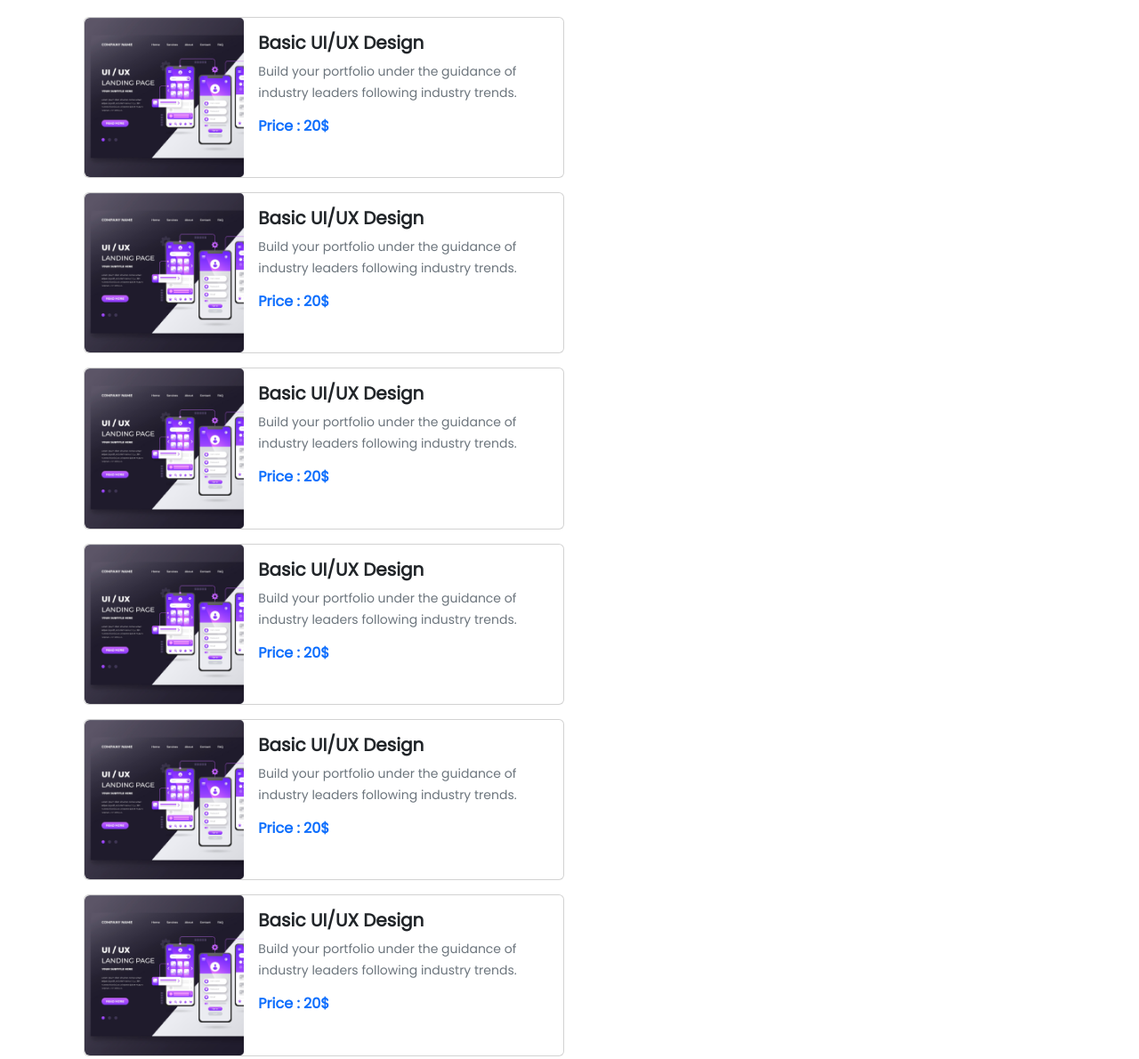
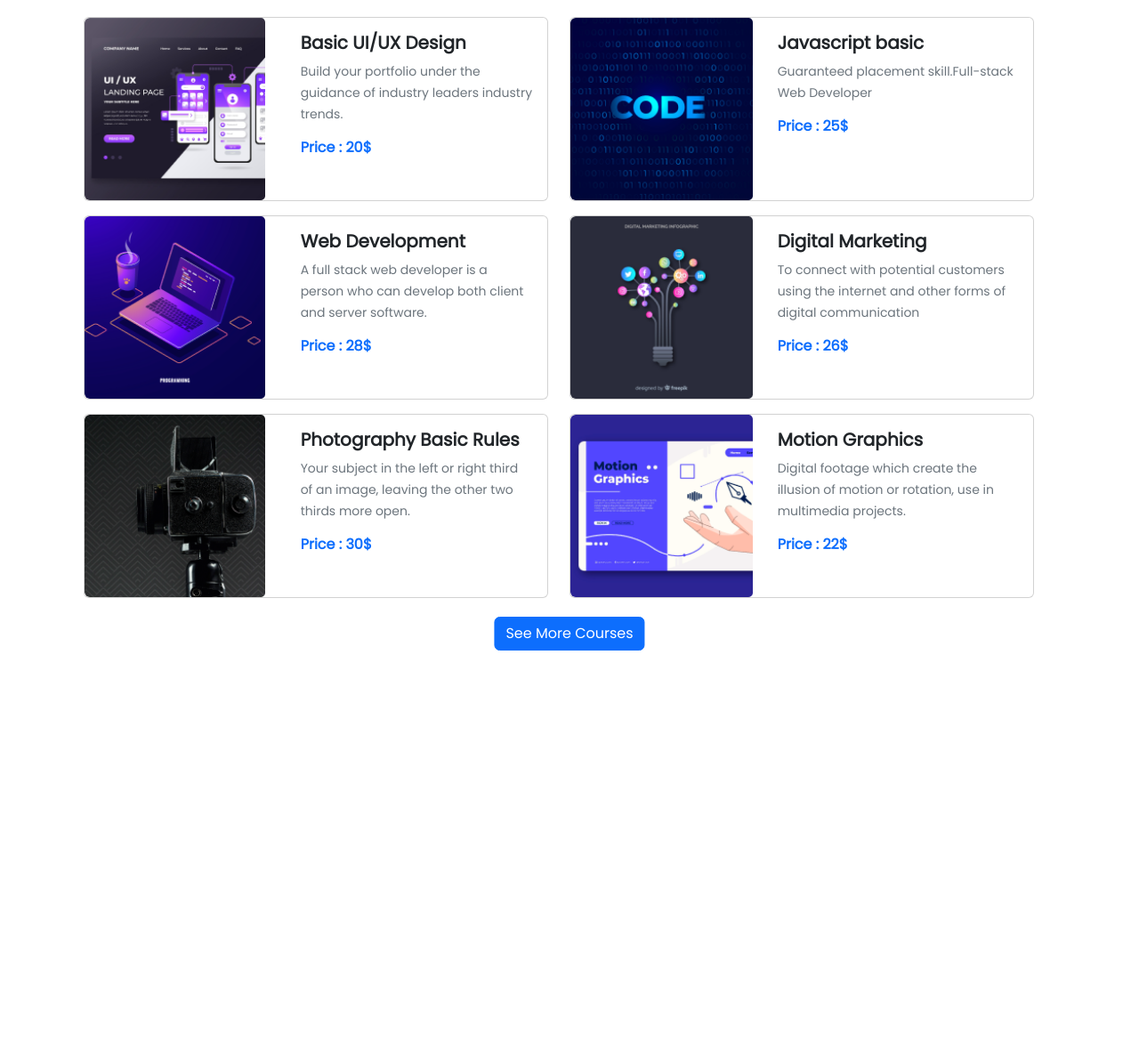
Before and after one commit to sayem52/TechLife, a plain HTML site: page index.html in a window 1280 px wide. Shown: the part 1060-2250 px from the top of the page at 89% size. After the commit the page ends 1791 px from the top, so only its background shows below. Drawn offline with nearby package versions, Linux system fonts and the light colour scheme.

Commit message:
third commit

```diff
--- a/index.html
+++ b/index.html
@@ -150,100 +150,138 @@
        </div>
 
        <div class="container mt-5">
+
+        <div class="row col-12 justify-content-between">
+          <div class="col-6 mb-3 ">
                 <!-- course 1 start -->
-         <div class="card mb-3" style="max-width: 540px;">
-            <div class="row g-0">
-              <div class="col-md-4">
-                <img src="images/course/course-1.png" class="img-fluid rounded-start" alt="...">
+                <div class="card w-45" style="max-width: 540px;">
+                  <div class="row">
+                    <div class="col-md-5">
+                      <img src="images/course/course-1.png" class="img-fluid rounded-start img-height" alt="...">
                     </div>
-              <div class="col-md-8">
+                    <div class="col-md-7">
                       <div class="card-body">
                         <h5 class="card-title fw-bolder">Basic UI/UX Design</h5>
-                  <p> <small class="text-muted">Build your portfolio under the guidance of industry leaders following industry trends.</small></p>
-                  <h6 class="fs-6 text-primary fw-bold">Price : 20$</h5>
-                </div>
-              </div>
-            </div>
-          </div>
-            <!-- course 2 start -->
-          <div class="card mb-3" style="max-width: 540px;">
-            <div class="row g-0">
-              <div class="col-md-4">
-                <img src="images/course/course-1.png" class="img-fluid rounded-start" alt="...">
-              </div>
-              <div class="col-md-8">
-                <div class="card-body">
-                  <h5 class="card-title fw-bolder">Basic UI/UX Design</h5>
-                  <p> <small class="text-muted">Build your portfolio under the guidance of industry leaders following industry trends.</small></p>
-                  <h6 class="fs-6 text-primary fw-bold">Price : 20$</h5>
-                </div>
-              </div>
-            </div>
-          </div>
-
-            <!-- course 3 start -->
-          <div class="card mb-3" style="max-width: 540px;">
-            <div class="row g-0">
-              <div class="col-md-4">
-                <img src="images/course/course-1.png" class="img-fluid rounded-start" alt="...">
-              </div>
-              <div class="col-md-8">
-                <div class="card-body">
-                  <h5 class="card-title fw-bolder">Basic UI/UX Design</h5>
-                  <p> <small class="text-muted">Build your portfolio under the guidance of industry leaders following industry trends.</small></p>
-                  <h6 class="fs-6 text-primary fw-bold">Price : 20$</h5>
-                </div>
-              </div>
-            </div>
-          </div>
-            <!-- course 4 start -->
-          <div class="card mb-3" style="max-width: 540px;">
-            <div class="row g-0">
-              <div class="col-md-4">
-                <img src="images/course/course-1.png" class="img-fluid rounded-start" alt="...">
-              </div>
-              <div class="col-md-8">
-                <div class="card-body">
-                  <h5 class="card-title fw-bolder">Basic UI/UX Design</h5>
-                  <p> <small class="text-muted">Build your portfolio under the guidance of industry leaders following industry trends.</small></p>
-                  <h6 class="fs-6 text-primary fw-bold">Price : 20$</h5>
-                </div>
-              </div>
-            </div>
-          </div>
-           <!-- course 5 start -->
-          <div class="card mb-3" style="max-width: 540px;">
-            <div class="row g-0">
-              <div class="col-md-4">
-                <img src="images/course/course-1.png" class="img-fluid rounded-start" alt="...">
-              </div>
-              <div class="col-md-8">
-                <div class="card-body">
-                  <h5 class="card-title fw-bolder">Basic UI/UX Design</h5>
-                  <p> <small class="text-muted">Build your portfolio under the guidance of industry leaders following industry trends.</small></p>
-                  <h6 class="fs-6 text-primary fw-bold">Price : 20$</h5>
-                </div>
-              </div>
-            </div>
-          </div>
-            <!-- course 6 start -->
-          <div class="card mb-3" style="max-width: 540px;">
-            <div class="row g-0">
-              <div class="col-md-4">
-                <img src="images/course/course-1.png" class="img-fluid rounded-start" alt="...">
-              </div>
-              <div class="col-md-8">
-                <div class="card-body">
-                  <h5 class="card-title fw-bolder">Basic UI/UX Design</h5>
-                  <p> <small class="text-muted">Build your portfolio under the guidance of industry leaders following industry trends.</small></p>
+                        <p> <small class="text-muted">Build your portfolio under the guidance of industry leaders industry trends.</small></p>
                         <h6 class="fs-6 text-primary fw-bold">Price : 20$</h5>
                       </div>
                     </div>
                   </div>
                 </div>
           </div>
+          <div class="col-6">
+
+                <!-- course 2 start -->
+                <div class="card mb-3 w-45" style="max-width: 540px;">
+                  <div class="row g-0">
+                    <div class="col-md-5">
+                      <img src="images/course/course-2.png" class="img-fluid rounded-start img-height" alt="...">
+                    </div>
+                    <div class="col-md-7">
+                      <div class="card-body">
+                        <h5 class="card-title fw-bolder">Javascript basic</h5>
+                        <p> <small class="text-muted">Guaranteed placement skill.Full-stack Web Developer</small></p>
+                        <h6 class="fs-6 text-primary fw-bold">Price : 25$</h5>
+                      </div>
+                    </div>
+                  </div>
+                </div>
+
+          </div>
+        </div>
+
+
+        <div class="row col-12 justify-content-between">
+          <div class="col-6 mb-3 ">
+                <!-- course 3 start -->
+                <div class="card w-45" style="max-width: 540px;">
+                  <div class="row">
+                    <div class="col-md-5">
+                      <img src="images/course/course-3.png" class="img-fluid rounded-start img-height" alt="...">
+                    </div>
+                    <div class="col-md-7">
+                      <div class="card-body">
+                        <h5 class="card-title fw-bolder">Web Development</h5>
+                        <p> <small class="text-muted">A full stack web developer is a person who can develop both client and server software.</small></p>
+                        <h6 class="fs-6 text-primary fw-bold">Price : 28$</h5>
+                      </div>
+                    </div>
+                  </div>
+                </div>
+          </div>
+          <div class="col-6">
+
+                <!-- course 4 start -->
+                <div class="card mb-3 w-45" style="max-width: 540px;">
+                  <div class="row g-0">
+                    <div class="col-md-5">
+                      <img src="images/course/course-4.png" class="img-fluid rounded-start img-height" alt="...">
+                    </div>
+                    <div class="col-md-7">
+                      <div class="card-body">
+                        <h5 class="card-title fw-bolder">Digital Marketing</h5>
+                        <p> <small class="text-muted">To connect with potential customers using the internet and other forms of digital communication</small></p>
+                        <h6 class="fs-6 text-primary fw-bold">Price : 26$</h5>
+                      </div>
+                    </div>
+                  </div>
+                </div>
+
+          </div>
+        </div>
+
+        <div class="row col-12 justify-content-between">
+          <div class="col-6 mb-3 ">
+                <!-- course 5 start -->
+                <div class="card w-45" style="max-width: 540px;">
+                  <div class="row">
+                    <div class="col-md-5">
+                      <img src="images/course/course-5.png" class="img-fluid rounded-start img-height" alt="...">
+                    </div>
+                    <div class="col-md-7">
+                      <div class="card-body">
+                        <h5 class="card-title fw-bolder">Photography Basic Rules</h5>
+                        <p> <small class="text-muted">Your subject in the left or right third of an image, leaving the other two thirds more open.</small></p>
+                        <h6 class="fs-6 text-primary fw-bold">Price : 30$</h5>
+                      </div>
+                    </div>
+                  </div>
+                </div>
+          </div>
+          <div class="col-6">
+
+                <!-- course 6 start -->
+                <div class="card mb-3 w-45" style="max-width: 540px;">
+                  <div class="row g-0">
+                    <div class="col-md-5">
+                      <img src="images/course/course-6.png" class="img-fluid rounded-start img-height" alt="...">
+                    </div>
+                    <div class="col-md-7">
+                      <div class="card-body">
+                        <h5 class="card-title fw-bolder">Motion Graphics</h5>
+                        <p> <small class="text-muted">Digital footage which create the illusion of motion or rotation, use in multimedia projects.</small></p>
+                        <h6 class="fs-6 text-primary fw-bold">Price : 22$</h5>
+                      </div>
+                    </div>
+                  </div>
+                </div>
+
+          </div>
+        </div>
+      </div>
+
+      <div class="position-relative mt-4">
+
+        <div class="position-absolute top-50 start-50 translate-middle">
+          <button type="button" class="btn btn-primary">See More Courses</button>
+
+        </div>
+
+      </div>
 
     </section>
+
+
 
 
 
--- a/style.css
+++ b/style.css
@@ -9,3 +9,7 @@ body{
 .mb-4 {
     margin-bottom: 150px !important;
   }
+
+.img-height{
+    height: 205px;
+}
```
Lines whose indentation alone changed are shown as unchanged.
